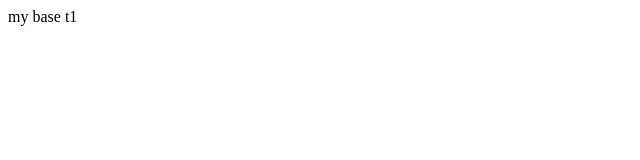
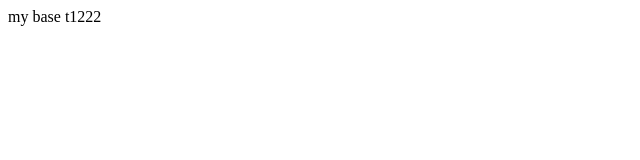
Before and after one commit to newxj188/xj, a plain HTML site: page index.html in a window 1280 px wide. Shown: the full height of the page, 0-640 px from the left. Drawn offline with Linux system fonts and the light colour scheme.

Commit message:
Update index.html

```diff
--- a/index.html
+++ b/index.html
@@ -5,7 +5,7 @@
 </head>
 <body class="visitorBody">
 <div id="app" >
-    my base t1
+    my base t1222
 </div>
 </body>
 </html>
```
